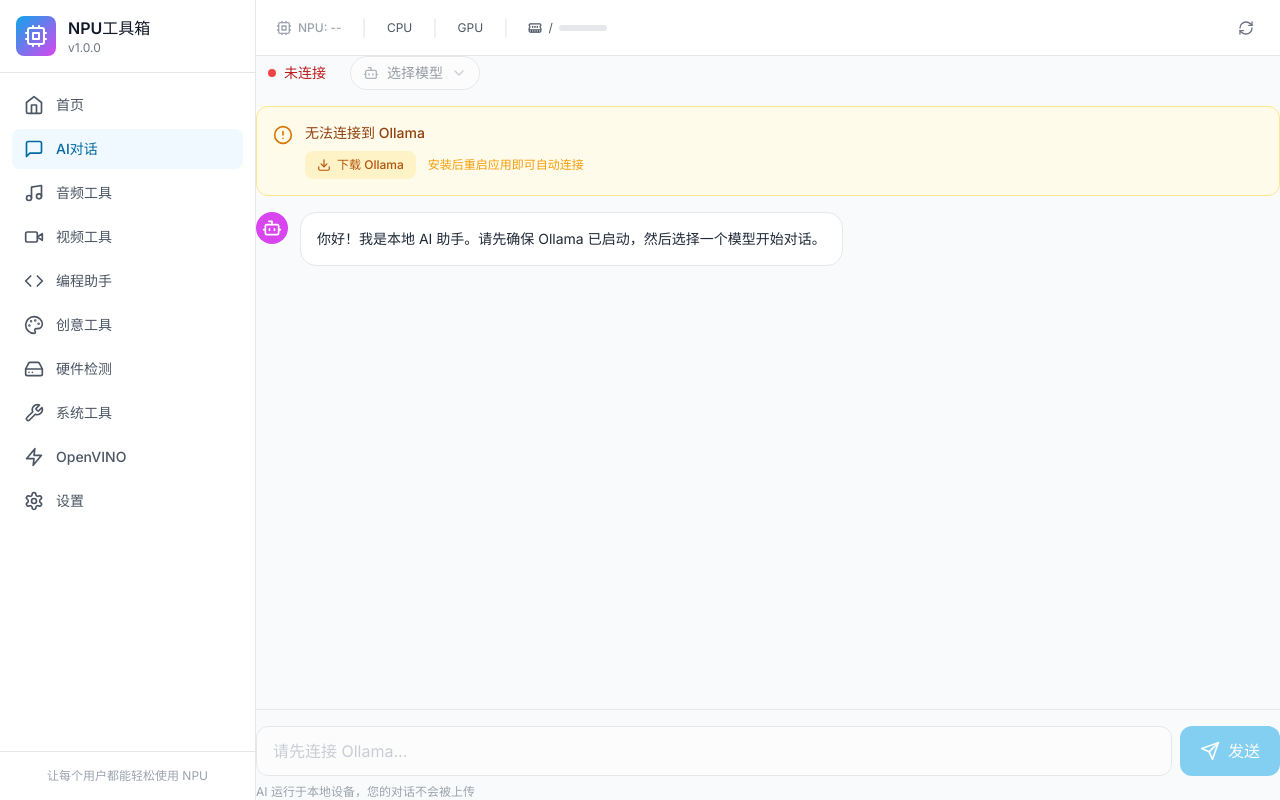
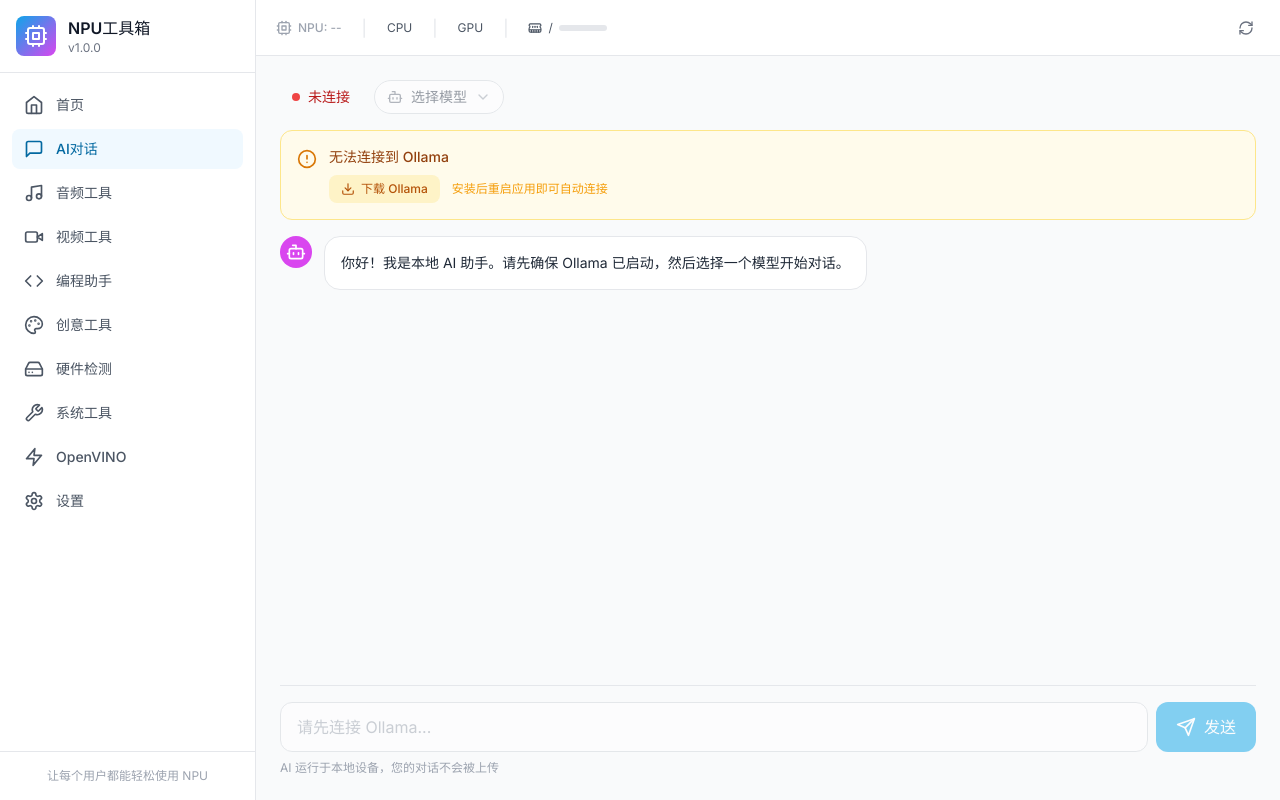
Before and after one commit to JewelRoam/npu-toolbox, a React (Vite) app: page /ai-chat in a window 1280 px wide. Built offline with nearby package versions, Linux system fonts and the light colour scheme.

Commit message:
fix: add padding to AIChat page for full-height layout

```diff
--- a/src/pages/AIChat.tsx
+++ b/src/pages/AIChat.tsx
@@ -167,7 +167,7 @@ export function AIChat() {
   }
 
   return (
-    <div className="flex flex-col h-full">
+    <div className="flex flex-col h-full p-6">
       {/* Top bar: connection status + model selector */}
       <div className="mb-4 flex items-center gap-3 flex-wrap">
         {/* Connection indicator */}
```
